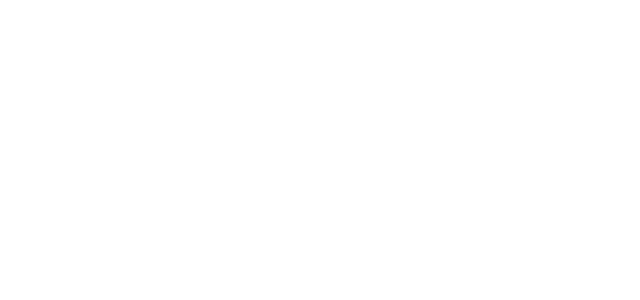
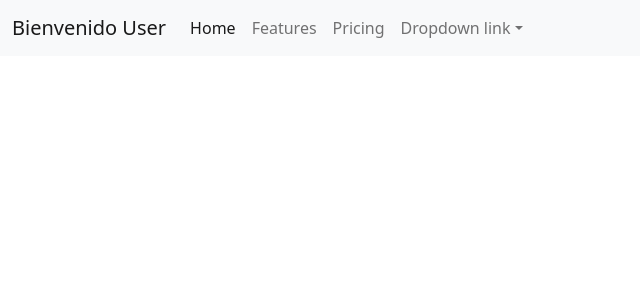
Before and after one commit to Laboratoria/LIM017-burger-queen-api-client, a React (Vite) app: page /Navbar in a window 1280 px wide. Before the commit this address had no page. Shown: the top 300 px of the page, without its empty margins (0-640 px from the left). Built offline with nearby package versions, Linux system fonts and the light colour scheme.

Commit message:
navbar-component

```diff
--- a/package.json
+++ b/package.json
@@ -15,6 +15,7 @@
     "universal-cookie": "^4.0.4"
   },
   "devDependencies": {
+    "@testing-library/react": "^13.3.0",
     "@types/react": "^18.0.0",
     "@types/react-dom": "^18.0.0",
     "@vitejs/plugin-react": "^1.3.0",
--- a/src/App.jsx
+++ b/src/App.jsx
@@ -3,13 +3,15 @@ import { BrowserRouter, Route, Routes} from 'react-router-dom'
 import './App.css'
 import {Login} from './components/Login'
 import {Onboarding} from './components/Onboarding'
+import {Navbar} from '../src/components/Navbar/Navbar'
 
 function App() {
  return (
   <BrowserRouter>
     <Routes>
-      <Route path='/' element={<Onboarding/>}/>
-      <Route path='/login' element={<Login/>}/>
+      {/* <Route path='/' element={<Onboarding/>}/>
+      <Route path='/login' element={<Login/>}/> */}
+      <Route path='/Navbar' element={<Navbar/>}/>
     </Routes>
   </BrowserRouter>
  )
--- /dev/null
+++ b/src/components/Navbar/Navbar.jsx
@@ -0,0 +1,38 @@
+export function Navbar(){
+  return(
+    <>
+    <nav class="navbar navbar-expand-lg navbar-light bg-light">
+    <div class="container-fluid">
+    <a class="navbar-brand" href="#">Bienvenido User</a>
+    <button class="navbar-toggler" type="button" data-bs-toggle="collapse" data-bs-target="#navbarNavDropdown" aria-controls="navbarNavDropdown" aria-expanded="false" aria-label="Toggle navigation">
+      <span class="navbar-toggler-icon"></span>
+    </button>
+    <div class="collapse navbar-collapse" id="navbarNavDropdown">
+      <ul class="navbar-nav">
+        <li class="nav-item">
+          <a class="nav-link active" aria-current="page" href="#">Home</a>
+        </li>
+        <li class="nav-item">
+          <a class="nav-link" href="#">Features</a>
+        </li>
+        <li class="nav-item">
+          <a class="nav-link" href="#">Pricing</a>
+        </li>
+        <li class="nav-item dropdown">
+          <a class="nav-link dropdown-toggle" href="#" id="navbarDropdownMenuLink" role="button" data-bs-toggle="dropdown" aria-expanded="false">
+            Dropdown link
+          </a>
+          <ul class="dropdown-menu" aria-labelledby="navbarDropdownMenuLink">
+            <li><a class="dropdown-item" href="#">Action</a></li>
+            <li><a class="dropdown-item" href="#">Another action</a></li>
+            <li><a class="dropdown-item" href="#">Something else here</a></li>
+          </ul>
+        </li>
+      </ul>
+    </div>
+  </div>
+</nav>
+    </>
+  )
+
+}
```
Also changed, not shown: 1 other file (tests, documents, lock files or other folders).
